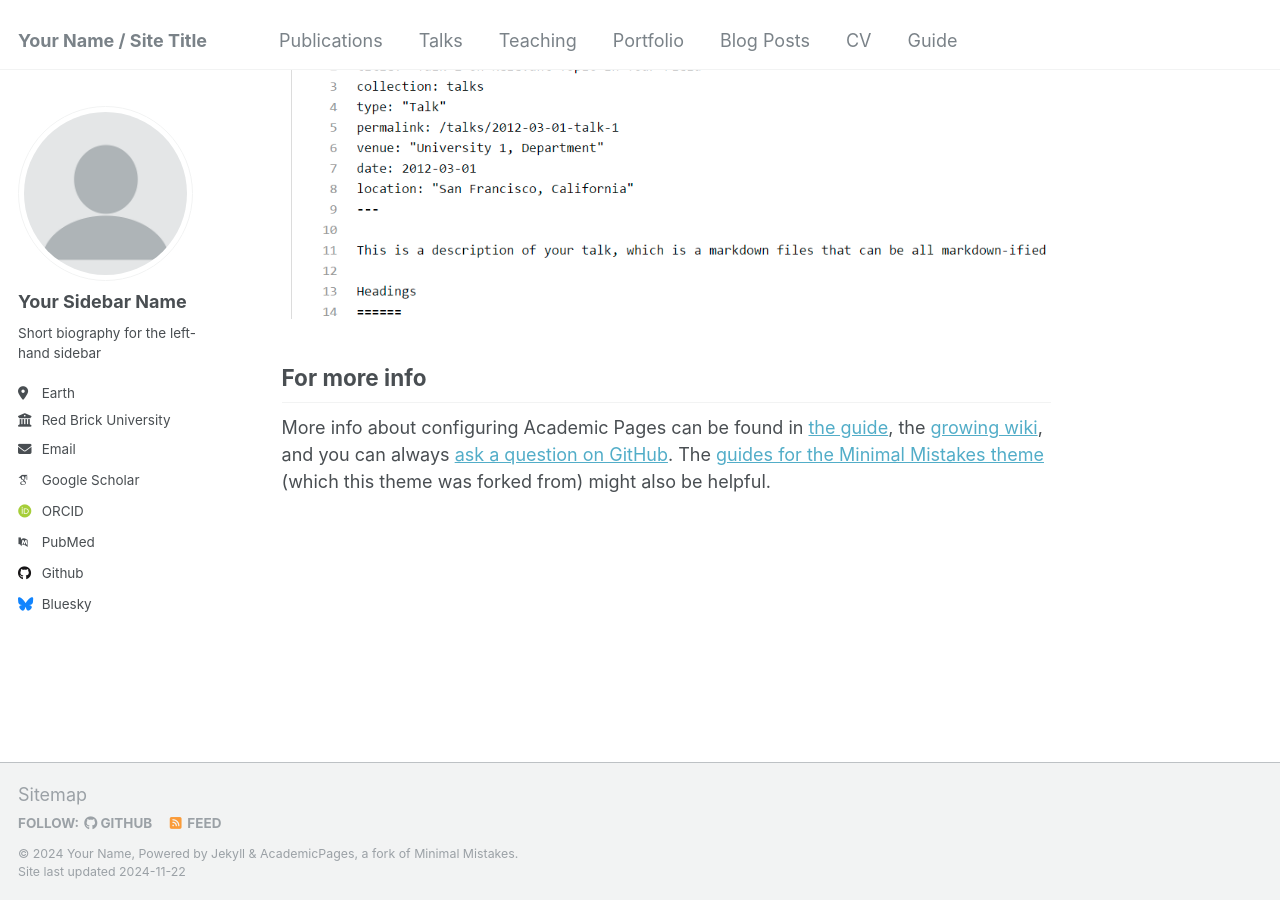
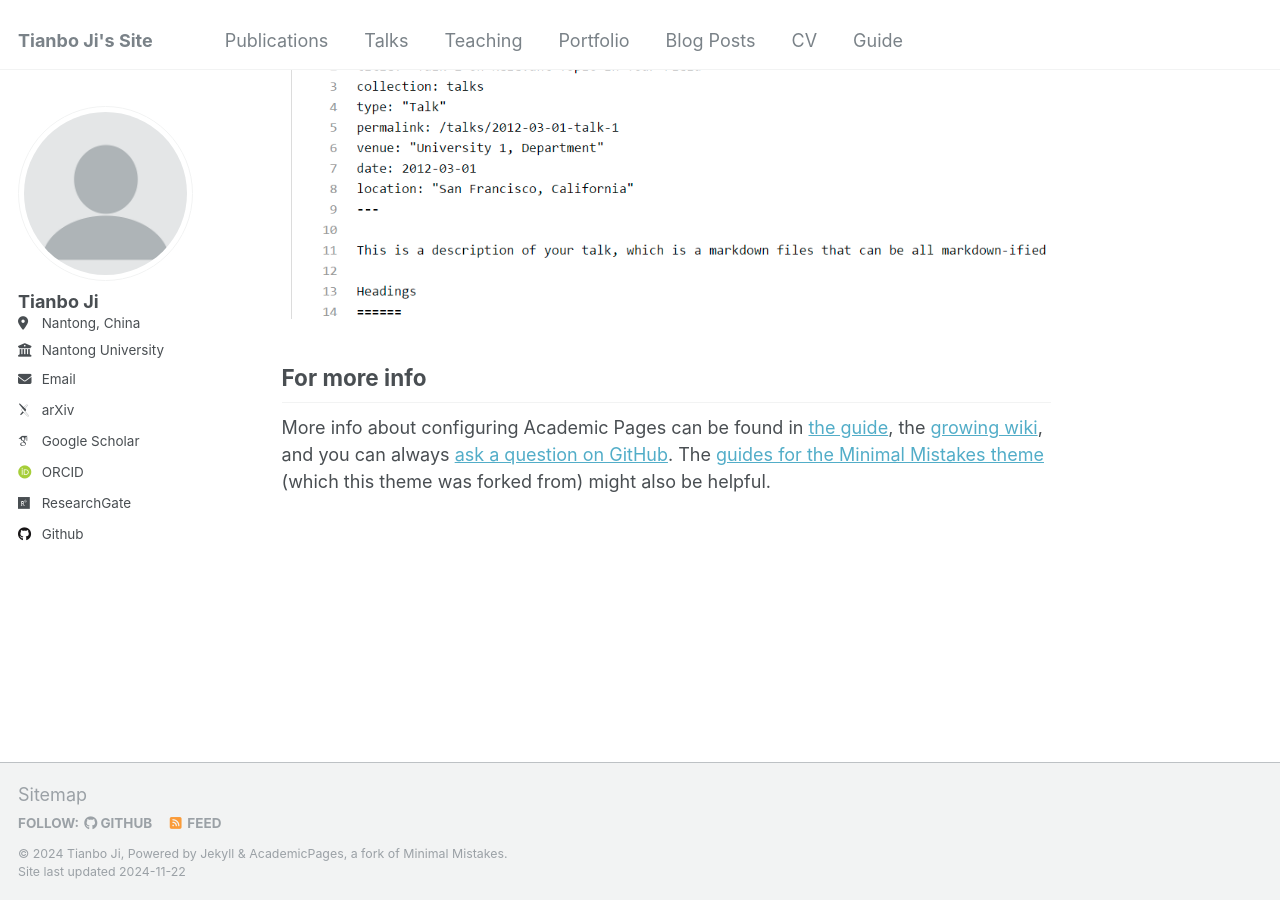
Before and after one commit to TianboJi/TianboJi.github.io, a Jekyll site: the page built from _pages/about.md, in a window 1280 px wide and 900 px high, scrolled down 2028 px. Built offline with Jekyll 4.4.1, drawn with Linux system fonts in a browser that asks for light colours; some web fonts are replaced.

Commit message:
Update _config.yml

```diff
--- a/_config.yml
+++ b/_config.yml
@@ -8,13 +8,13 @@
 
 # Basic Site Settings
 locale                   : "en-US"
-title                    : "Your Name / Site Title"
+title                    : "Tianbo Ji's Site"
 title_separator          : "-"
-name                     : &name "Your Name"
+name                     : &name "Tianbo Ji"
 description              : &description "personal description"
-url                      : https://academicpages.github.io # the base hostname & protocol for your site e.g. "https://mmistakes.github.io"
+url                      : https://tianboji.github.io/ # the base hostname & protocol for your site e.g. "https://mmistakes.github.io"
 baseurl                  : "" # the subpath of your site, e.g. "/blog"
-repository               : "academicpages/academicpages.github.io"
+repository               : "TianboJi/TianboJi.github.io"
 
 # Site Author - The following control what appear as part of the author content on the side bar.
 #               If a field is blank the icon and link will not appear, otherwise it will be shown.
@@ -22,34 +22,34 @@ repository               : "academicpages/academicpages.github.io"
 author:
   # Biographic information
   avatar           : "profile.png"
-  name             : "Your Sidebar Name"
+  name             : "Tianbo Ji"
   pronouns         : # example: "she/her"
-  bio              : "Short biography for the left-hand sidebar"
-  location         : "Earth"
-  employer         : "Red Brick University"
+  bio              : # "Short biography for the left-hand sidebar"
+  location         : "Nantong, China"
+  employer         : "Nantong University"
   uri              : # URL
-  email            : "none@example.org"
+  email            : "jitianbo@ntu.edu.cn"
 
   # Academic websites
-  arxiv            : # URL - Update with the correct link to your profile
+  arxiv            : "https://scholar.google.com/citations?user=mLc1OxUAAAAJ&hl=en"
   googlescholar    : "https://scholar.google.com/citations?user=PS_CX0AAAAAJ"
   impactstory      : # URL
-  orcid            : "http://orcid.org/yourorcidurl"
+  orcid            : "https://orcid.org/0000-0003-0143-6220"
   semantic         : # URL
-  pubmed           : "https://www.ncbi.nlm.nih.gov/pubmed/?term=john+snow"
-  researchgate     : # URL
+  pubmed           : #
+  researchgate     : https://www.researchgate.net/profile/Tianbo-Ji
   scopus           : # URL
 
   # Repositories and software development
   bitbucket        : # Username - Update with your username on the site
   codepen          : # Username
   dribbble         : # Username
-  github           : "academicpages"
+  github           : "TianboJi"
   kaggle           : # Username
   stackoverflow    : # User number or user number and name (i.e., use "1" or "1/jeff-atwood")
 
   # Social media
-  bluesky          : "bsky.app" # Replace this with you Bluesky username
+  bluesky          : # Replace this with you Bluesky username
   facebook         : # Username
   flickr           : # Username
   foursquare       : # Username
@@ -76,8 +76,8 @@ author:
 
 # Publication Category - The following the list of publication categories and their headings
 publication_category:
-  books:
-    title: 'Books'
+  #books:
+    #title: 'Books'
   manuscripts:
     title: 'Journal Articles'
   conferences:
@@ -130,7 +130,7 @@ yandex_site_verification :
 
 # Social Sharing
 twitter:
-  username               : &twitter
+  username               :
 facebook:
   username               :
   app_id                 :
```
